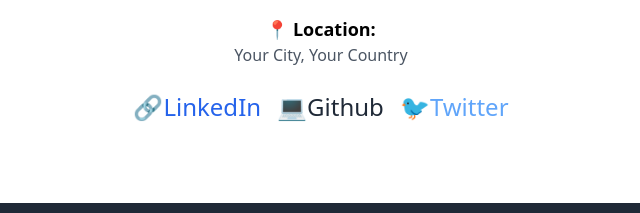
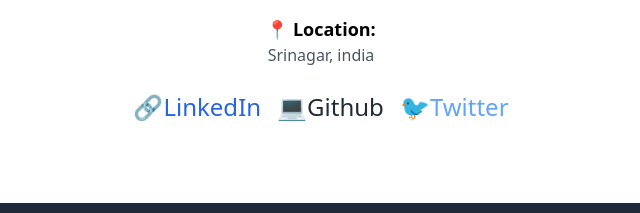
Before and after one commit to SnobbarJaffer-123/myPortfolio, a plain HTML site: page index.html in a window 1280 px wide. Shown: the part 2257-2470 px from the top of the page, 319-959 px from the left. Drawn offline with nearby package versions, Linux system fonts and the light colour scheme; files whose address does not match are found by name.

Commit message:
location added

```diff
--- a/index.html
+++ b/index.html
@@ -119,7 +119,7 @@
         </div>
         <div class="mt-4">
             <p class="text-lg font-semibold">📍 Location:</p>
-            <p class="text-gray-600">Your City, Your Country</p>
+            <p class="text-gray-600">Srinagar, india</p>
         </div>
         <div class="mt-6 flex justify-center space-x-4">
             <a href="https://www.linkedin.com/in/snobbar-jaffer-855b31216" target="_blank" class="text-blue-600 text-2xl hover:scale-110 transition">🔗LinkedIn</a>
```
